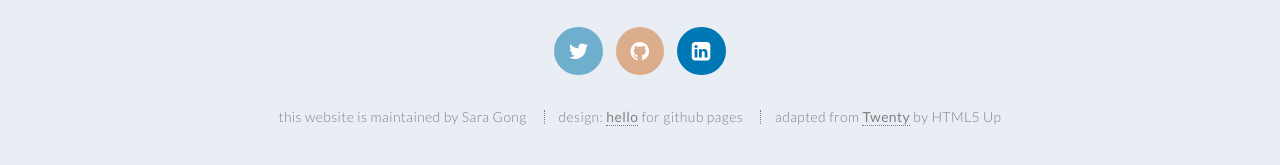
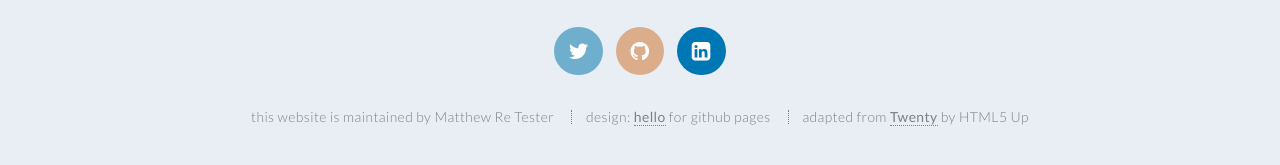
Before and after one commit to MatthewjreTester/MatthewjreTester.github.io, a Jekyll site: the page built from index.md, in a window 1280 px wide and 900 px high, scrolled down 5491 px. Shown: the part 707-872 px from the top of the window. Built offline with Jekyll 4.4.1, drawn with Linux system fonts in a browser that asks for light colours; part of the change alters nothing that is shown; some of the changed text lies outside the part shown.

Commit message:
setting up

```diff
--- a/_config.yml
+++ b/_config.yml
@@ -1,10 +1,10 @@
 # _config.yml
 
 # required, replace with your own information -----
-title: Hello for Github Pages
-author: Sara Gong
+title: Matthew Re Tester Portfolio
+author: Matthew Re Tester
 description: >
-  A minimalist template for designing a personal GitHub Pages website - without typing a single line of code.
+  A portfolio of my student work during my time at Clemson University
 baseurl: ""
 
 plugins:
--- a/index.md
+++ b/index.md
@@ -4,7 +4,7 @@ layout: hello-default
 # using Markdown language, you can customize the following variables!
 
 # these variables are required -------------------------------
-banner_title: hello for github pages
+banner_title: MatthewjreTester - Portfolio
 banner_subtitle: a minimalist template for personal websites
 background_image: /images/background.jpeg
 
```
